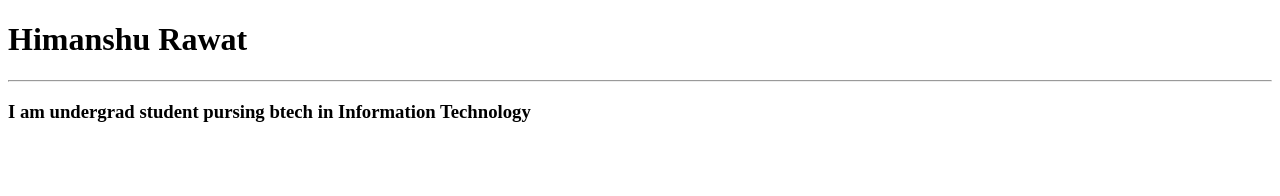
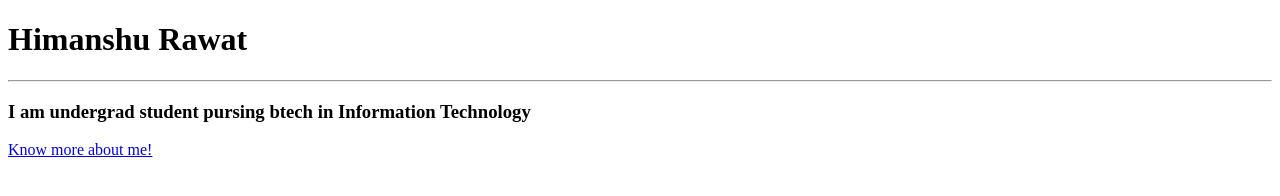
Before and after one commit to himanshurawattt/portfolio, a plain HTML site: page index.html in a window 1280 px wide. Drawn offline with Linux system fonts and the light colour scheme.

Commit message:
updating index.html

```diff
--- a/index.html
+++ b/index.html
@@ -9,5 +9,6 @@
 <body>
     <h1>Himanshu Rawat</h1> <hr>
     <h3> I am undergrad student pursing btech in Information Technology</h3>
+    <a href="about.html">Know more about me! </a>
 </body>
 </html>
```
